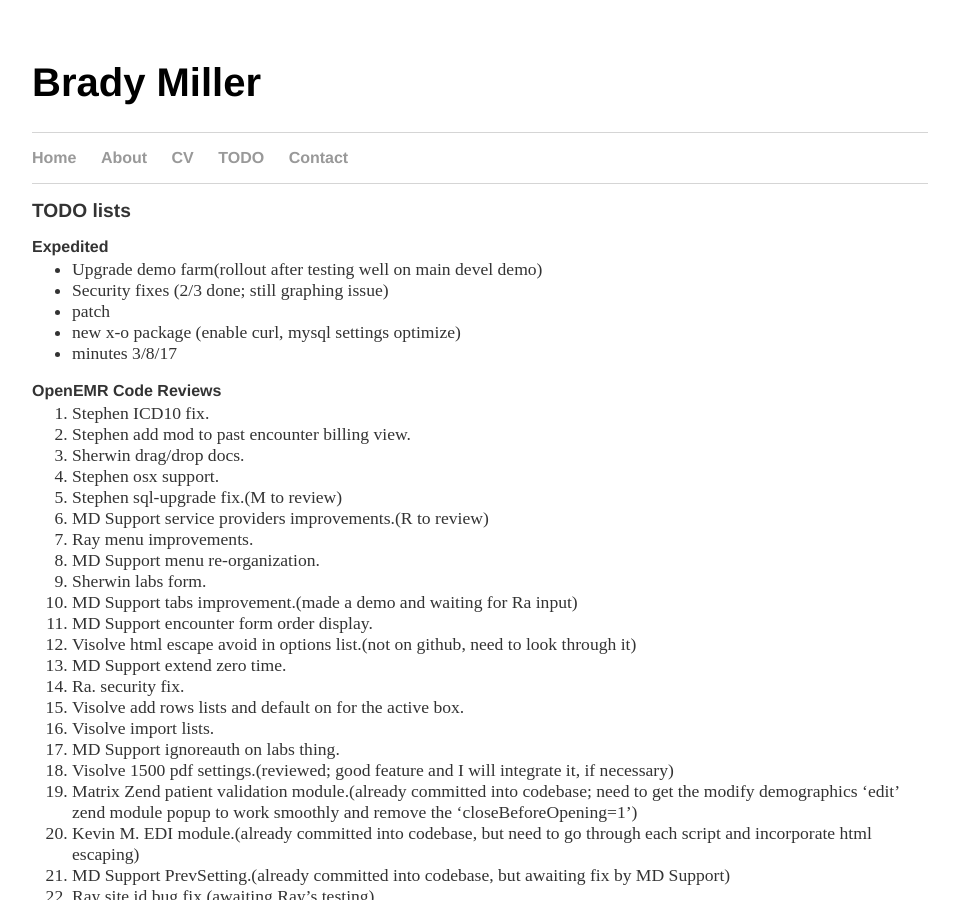
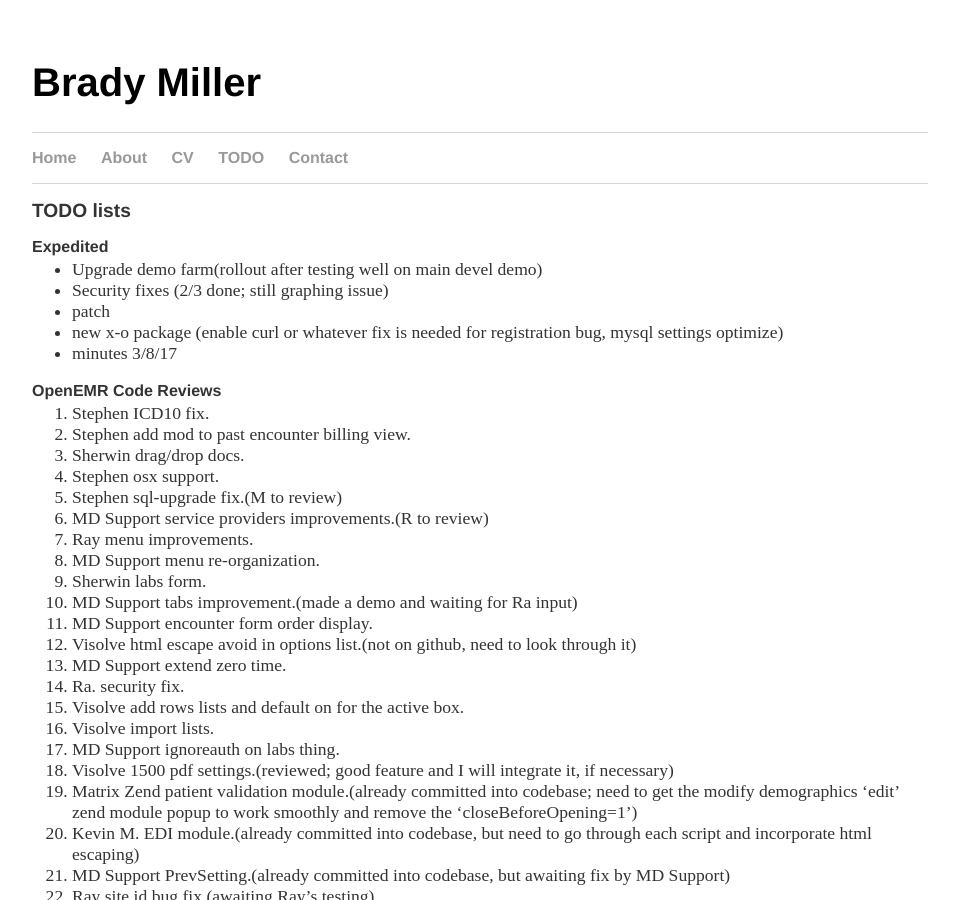
Before and after one commit to bradymiller/bradymiller.github.io, a Jekyll site: the page built from todo/index.md, in a window 1280 px wide and 900 px high. Shown: the whole window, without its empty margins (160-1119 px from the left). Built offline with Jekyll 4.4.1, drawn with Linux system fonts in a browser that asks for light colours; our own code applies the rules of GitHub Pages for plain Markdown files.

Commit message:
Update index.md

```diff
--- a/todo/index.md
+++ b/todo/index.md
@@ -7,7 +7,7 @@
 * Upgrade demo farm(rollout after testing well on main devel demo)
 * Security fixes (2/3 done; still graphing issue)
 * patch
-* new x-o package (enable curl, mysql settings optimize)
+* new x-o package (enable curl or whatever fix is needed for registration bug, mysql settings optimize)
 * minutes 3/8/17
 
 ### OpenEMR Code Reviews
```
